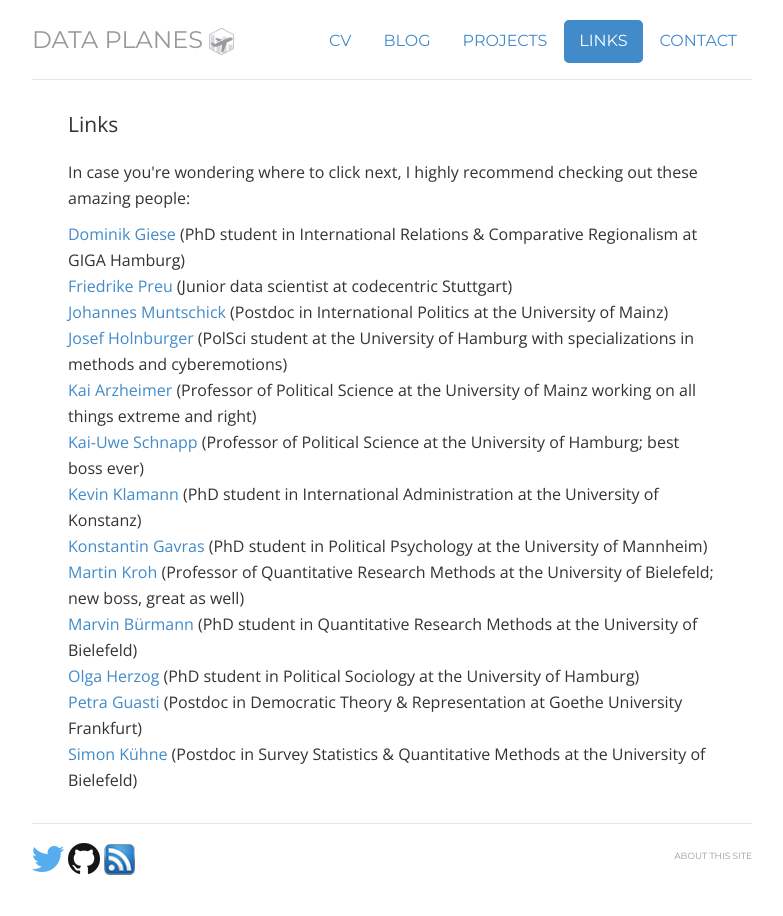
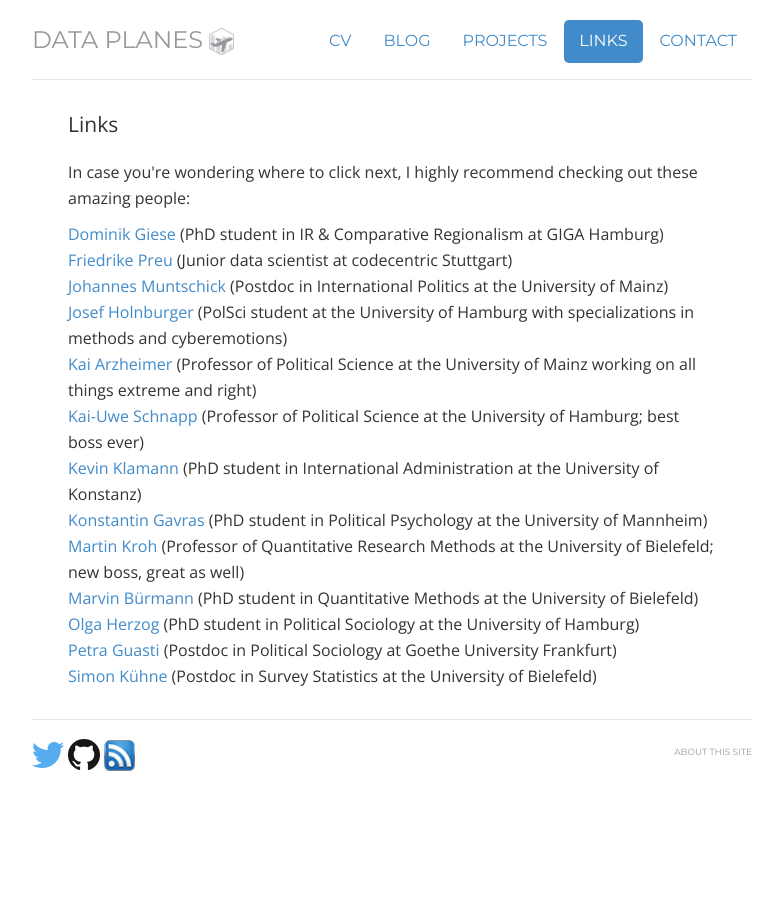
Before and after one commit to lhehnke/lhehnke.github.io, a Jekyll site: the page built from links/index.html, in a window 1280 px wide. Shown: the whole page, without its empty margins (248-1031 px from the left). Built offline with Jekyll 4.4.1, drawn with Linux system fonts in a browser that asks for light colours; nearby versions of some CDN libraries.

Commit message:
Shortened

```diff
--- a/links/index.html
+++ b/links/index.html
@@ -17,7 +17,7 @@
 			<link href="https://maxcdn.bootstrapcdn.com/font-awesome/4.6.3/css/font-awesome.min.css" rel="stylesheet" />
 
     <ul class="list-unstyled">
-                                                        	 <li> <a href="https://gem-stones.eu/people/dominik-giese" target="_blank">Dominik Giese</a> (PhD student in International Relations & Comparative Regionalism at GIGA Hamburg)</li>
+                                                        	 <li> <a href="https://gem-stones.eu/people/dominik-giese" target="_blank">Dominik Giese</a> (PhD student in IR & Comparative Regionalism at GIGA Hamburg)</li>
                                                 	 <li> <a href="https://www.codecentric.de/team/friederike-preu/" target="_blank">Friedrike Preu</a> (Junior data scientist at codecentric Stuttgart)</li>
                                           	 <li> <a href="https://international.politics.uni-mainz.de/staff/johannes-muntschick/" target="_blank">Johannes Muntschick</a> (Postdoc in International Politics at the University of Mainz)</li>
                                     	 <li> <a href="http://blog.holnburger.com/" target="_blank">Josef Holnburger</a> (PolSci student at the University of Hamburg with specializations in methods and cyberemotions) </li>
@@ -26,10 +26,10 @@
                   	 <li> <a href="https://www.polver.uni-konstanz.de/en/seibel/professors/adjunct-professors/kevin-klamann/" target="_blank">Kevin Klamann</a> (PhD student in International Administration at the University of Konstanz)</li>
                   	                   	 <li> <a href="http://konstantin.gavras.de/" target="_blank">Konstantin Gavras</a> (PhD student in Political Psychology at the University of Mannheim)</li>
             	 <li> <a href="https://ekvv.uni-bielefeld.de/pers_publ/publ/PersonDetail.jsp?personId=120195853" target="_blank">Martin Kroh</a> (Professor of Quantitative Research Methods at the University of Bielefeld; new boss, great as well)</li>
-      	 <li> <a href="http://mbuermann.de/" target="_blank">Marvin Bürmann</a> (PhD student in Quantitative Research Methods at the University of Bielefeld)</li>
+      	 <li> <a href="http://mbuermann.de/" target="_blank">Marvin Bürmann</a> (PhD student in Quantitative Methods at the University of Bielefeld)</li>
 	 <li> <a href="https://www.wiso.uni-hamburg.de/fachbereich-sowi/professuren/schnapp/team/herzog-olga.html" target="_blank">Olga Herzog</a> (PhD student in Political Sociology at the University of Hamburg)</li>
-	 	 <li> <a href="http://www.fb03.uni-frankfurt.de/60977547/petra-guasti" target="_blank">Petra Guasti</a> (Postdoc in Democratic Theory & Representation at Goethe University Frankfurt)</li>
-	 	 	 	 <li> <a href="http://www.simon-kuehne.de/" target="_blank">Simon Kühne</a> (Postdoc in Survey Statistics & Quantitative Methods at the University of Bielefeld)</li>
+	 	 <li> <a href="http://www.fb03.uni-frankfurt.de/60977547/petra-guasti" target="_blank">Petra Guasti</a> (Postdoc in Political Sociology at Goethe University Frankfurt)</li>
+	 	 	 	 <li> <a href="http://www.simon-kuehne.de/" target="_blank">Simon Kühne</a> (Postdoc in Survey Statistics at the University of Bielefeld)</li>
 	</ul>
 
 
```
